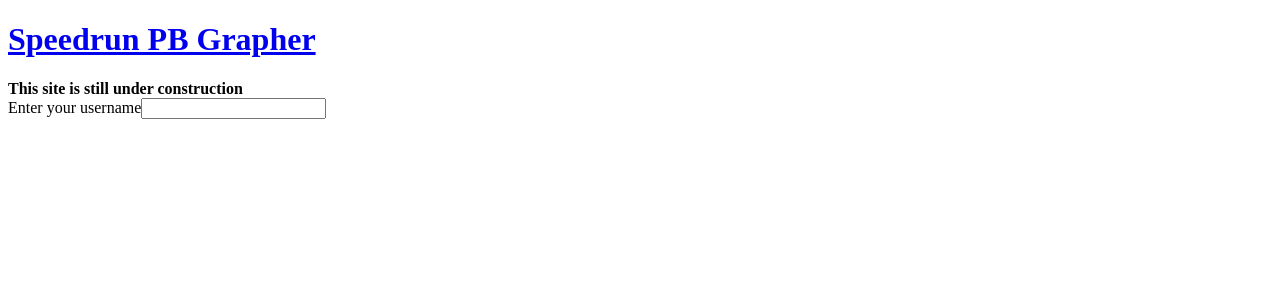
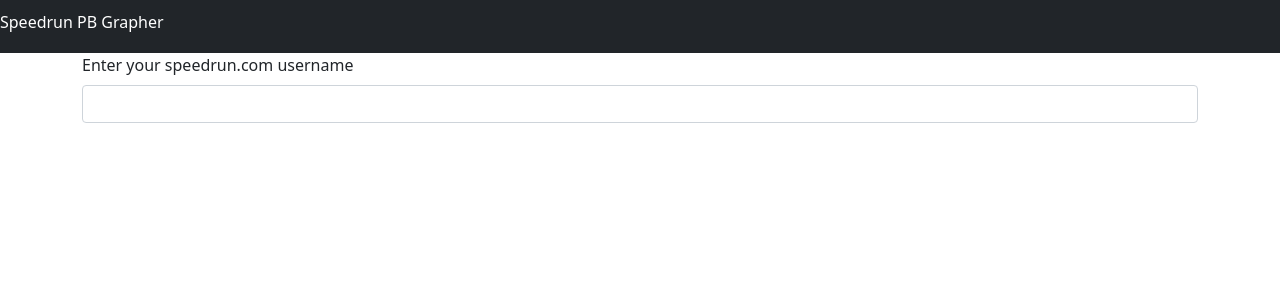
Before and after one commit to Hurricane996/speedrun-pb-graph, a React (Create React App) app: page /#/ in a window 1280 px wide. Shown: the top 300 px of the page. Built offline with nearby package versions, Linux system fonts and the light colour scheme.

Commit message:
finished function, added some styles

```diff
--- a/src/App.tsx
+++ b/src/App.tsx
@@ -6,17 +6,22 @@ import GraphPage from './GraphPage';
 import HomePage from './HomePage';
 import UserPage from './UserPage'
 
+import Container from 'react-bootstrap/Container'
+import { Nav, Navbar } from 'react-bootstrap';
+
+import 'bootstrap/dist/css/bootstrap.min.css';
+
+
 export const SPEEDRUN_COM_URL = "https://speedrun.com/api/v1";
 
 
 const App = () => {
   return (
     <Router>
-      <h1>
-        <Link to="/">Speedrun PB Grapher</Link>
-      </h1>
-      <b>This site is still under construction</b>
-
+      <Navbar bg="dark">
+          <Navbar.Brand href="/"><h6 style={{color: 'white'}}>Speedrun PB Grapher</h6></Navbar.Brand>
+      </Navbar>
+      <Container>
         <Switch>
           <Route path="/user/:id" exact>
             <UserPage />
@@ -29,6 +34,7 @@ const App = () => {
           </Route>
           <Route>404</Route>
         </Switch>
+      </Container>
     </Router>
   );
 }
--- a/src/GraphPage.tsx
+++ b/src/GraphPage.tsx
@@ -2,6 +2,14 @@ import axios from 'axios';
 import React, { useEffect, useState } from 'react';
 import { useParams } from 'react-router';
 import { SPEEDRUN_COM_URL } from './App';
+
+import {Chart, Line} from 'react-chartjs-2'
+
+import 'chartjs-adapter-luxon';
+import { DateTime } from 'luxon';
+import { Link } from 'react-router-dom';
+import { Jumbotron } from 'react-bootstrap';
+
 
 
 interface Run {
@@ -22,7 +30,32 @@ const makeHumanReadable = (input: number): string => {
     const mString = m < 10 ? `0${m}` : `${m}`;
     const hString = h === 0 ? "" : `${h}:`
 
-    return `${hString}${mString}:${sString}${msString}`
+    const ret = `${hString}${mString}:${sString}${msString}`
+    console.log(ret);
+    return ret;
+}
+
+const chartOptions = {
+    scales: {
+        x: {
+            type: 'time',
+            time: {
+                tooltipFormat: 'DD'
+            }
+        },
+        y: {
+            ticks: {
+                callback: (value: number, index: number, values: number[]) => makeHumanReadable(value)
+            }
+        }
+    },
+    plugins: {
+        tooltip: {
+            callbacks: {
+                label: (context: any) => makeHumanReadable(context.parsed.y)
+            }
+        }
+    }
 }
 
 const GraphPage = () =>
@@ -58,7 +91,7 @@ const GraphPage = () =>
 
             setRuns(runsData.data.data
                 .filter((run: any) => run.status.status !== "rejected")
-                .map((run: any) => ({date: new Date(run.date), time: run.times.primary_t}))
+                .map((run: any) => ({date: DateTime.fromFormat(run.date, "yyyy-MM-dd"), time: run.times.primary_t}))
             )
 
 
@@ -74,16 +107,23 @@ const GraphPage = () =>
     if(isError) return(<p>Encountered error '{errorMessage}'</p>)
     if(isLoading) return (<p>Loading...</p>)
 
+    const chartData = {
+        labels: runs.map(run=>run.date),
+        datasets: [{
+            label: "Time",
+            data: runs.map(run=>run.time),
+            borderColor: 'rgb(255,0,0)',
+        }]
+    }
+
+
     return (
         <>
         <h1>{gameName} : {categoryName} - {username}</h1>
-        <ul>
-            {runs.map((run) => (
-                <li>
-                    {run.date.toUTCString()} : {makeHumanReadable(run.time)}
-                </li>
-            ))}
-        </ul>
+        <Link to={`/user/${userId}`} >Back to user</Link>
+        <Jumbotron>
+            <Line type='line' data={chartData} options={chartOptions} width={600} height={250} />
+        </Jumbotron>
         </>
     )
 }
--- a/src/HomePage.tsx
+++ b/src/HomePage.tsx
@@ -1,9 +1,10 @@
-import axios from "axios";
+import axios, { CancelTokenSource } from "axios";
 import React, { ChangeEvent, useState } from "react";
+import { Form } from "react-bootstrap";
 import { Link } from "react-router-dom";
 import { SPEEDRUN_COM_URL } from "./App";
 
-
+let cancelToken: CancelTokenSource | null  = null;
 
 interface User {
     name: string,
@@ -12,13 +13,20 @@ interface User {
 
 
 
+
 const HomePage = () => {
     let [searchValue, setSearchValue] = useState<string>('');
+    let [searchValueIsLoading, setSearchValueIsLoading] = useState<boolean>(false);
     let [results, setResults] = useState<User[]>([]);
 
     const getInfo = async (query: string) => {
+      if(cancelToken) {
+        cancelToken.cancel();
+      }
       try {
-          let {data} = await axios.get(`${SPEEDRUN_COM_URL}/users?name=${query}`)
+          cancelToken = axios.CancelToken.source();
+
+          let {data} = await axios.get(`${SPEEDRUN_COM_URL}/users?name=${query}`,{cancelToken: cancelToken.token})
 
           console.log(data.data)
 
@@ -29,14 +37,17 @@ const HomePage = () => {
               })
           ))
 
+          setSearchValueIsLoading(false);
+
       } catch(error)  {
-          console.log(error.message);
+          console.log(error);
       };
   }
 
 
     const handleInputChange = (event: ChangeEvent<HTMLInputElement>) => {
         setSearchValue(event.target.value);
+        setSearchValueIsLoading(true);
         if(event.target.value.length >= 1) {
             getInfo(event.target.value);
         }
@@ -46,18 +57,24 @@ const HomePage = () => {
     }
     return (
       <>
-        <form>
-          <label>
-            Enter your username
-          </label>
-          <input type="text" name="username" onChange={handleInputChange} value={searchValue}/>
-          { searchValue.length > 0 ? (
-          <ul>
-            {results.length > 0 ?results.map(({id, name}) => (
-              <li><Link to={`/user/${id}`}>{name} </Link></li>
-            )) : (<p>No users found</p>)}
-          </ul>) : <></> }
-        </form>
+        <Form>
+          <Form.Group>
+            <Form.Label>
+              Enter your speedrun.com username
+            </Form.Label>
+            <Form.Control type="search" name="username" onChange={handleInputChange} value={searchValue}/>
+          </Form.Group>
+          { !searchValueIsLoading && searchValue.length != 0 ? (
+            <>
+            <h3>Users:</h3>
+            <ul>
+              {results.length > 0 ? results.map(({id, name}) => (
+                <li><Link to={`/user/${id}`}>{name} </Link></li>
+              )) : (<p>No users found</p>)}
+            </ul>
+            </>
+            ) : searchValue.length != 0 ? (<p>Loading...</p>) : <></> }
+        </Form>
       </>
     )
   }
--- a/src/index.tsx
+++ b/src/index.tsx
@@ -2,6 +2,8 @@ import React from 'react';
 import ReactDOM from 'react-dom';
 import App from './App';
 import reportWebVitals from './reportWebVitals';
+
+
 
 ReactDOM.render(
   <React.StrictMode>
```
Also changed, not shown: package.json (+7 -0 lines), 1 other file (tests, documents, lock files or other folders). Lines whose indentation alone changed are shown as unchanged.
